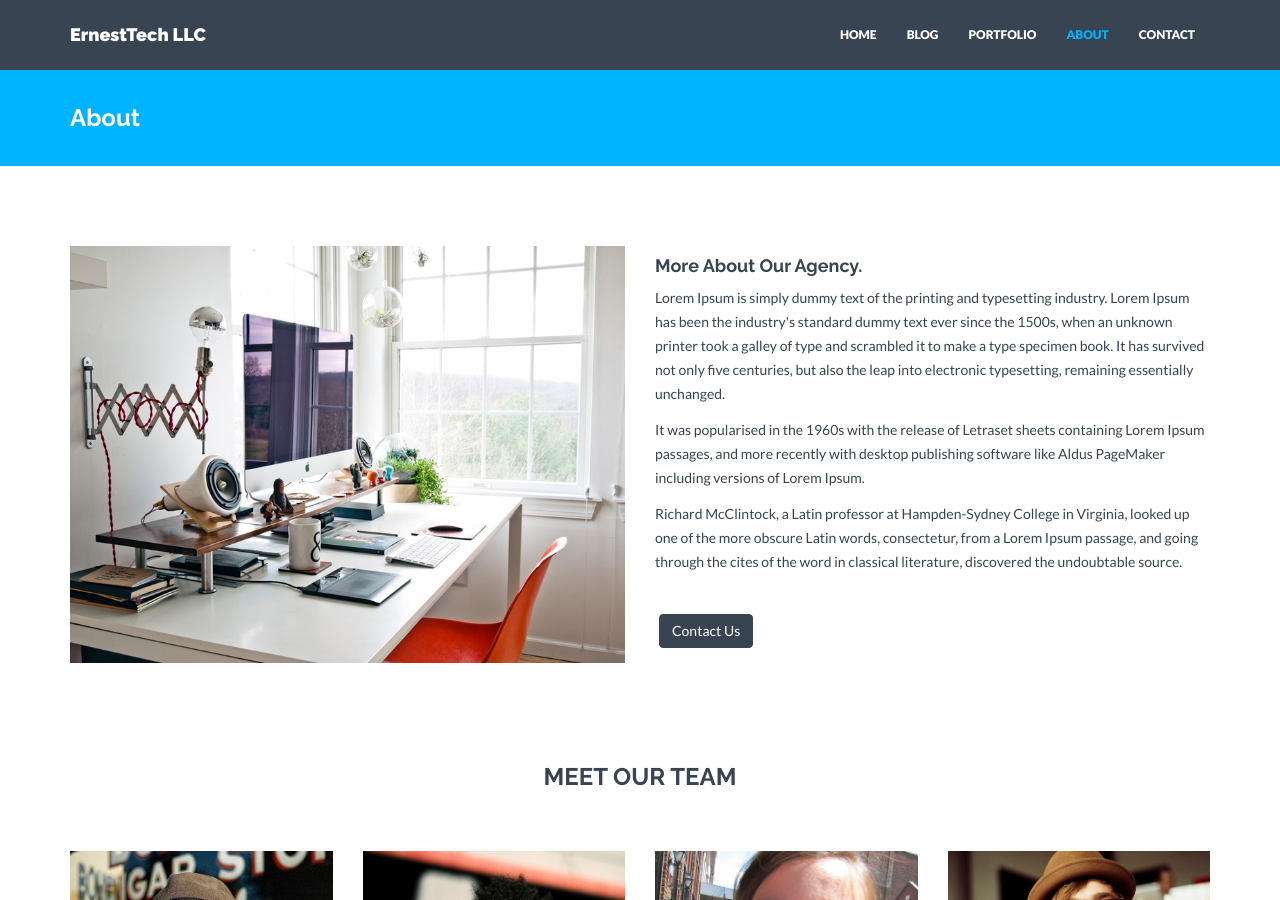
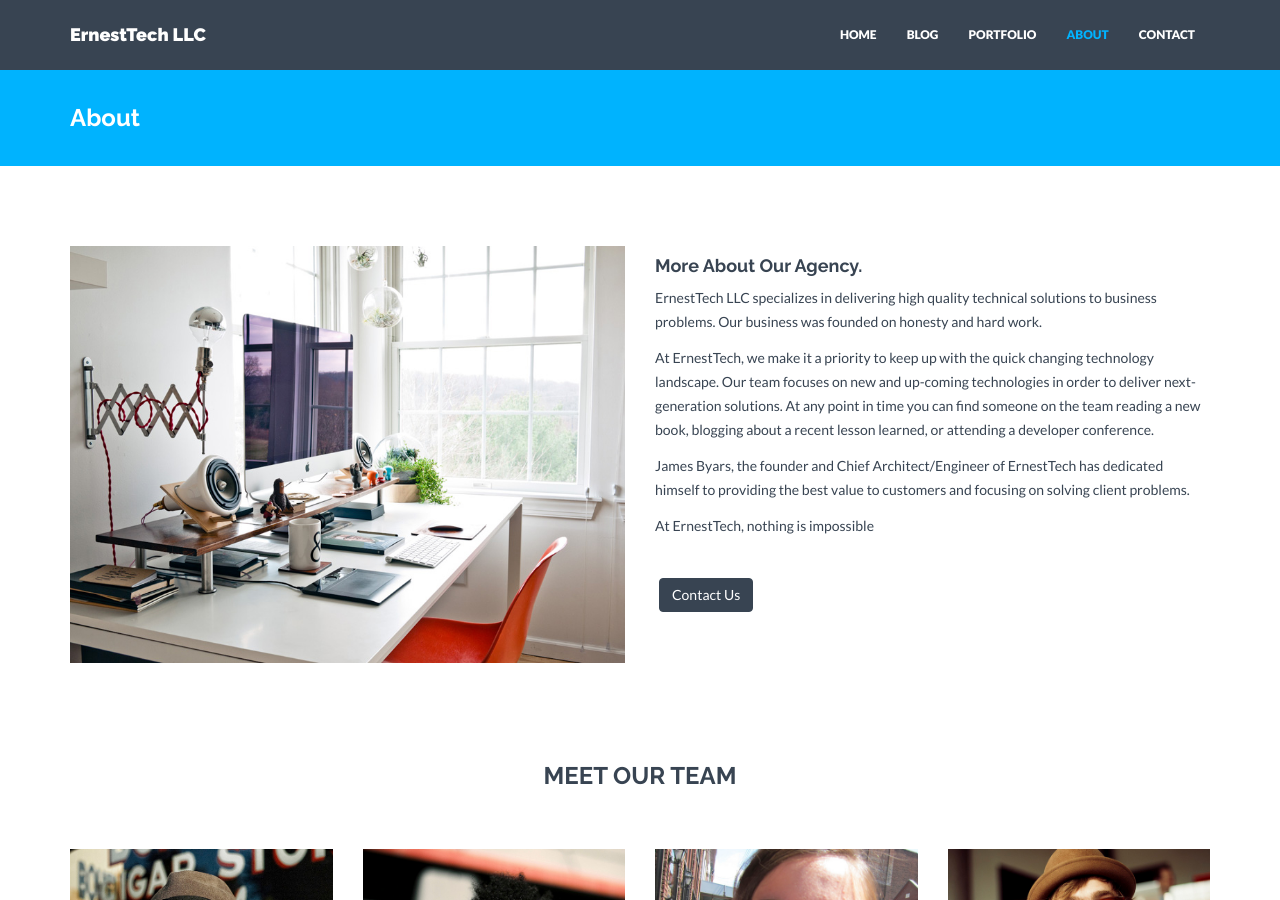
Before and after one commit to ErnestTech/ernesttech.github.io, a Jekyll site: the page built from about.html, in a window 1280 px wide and 900 px high. Built offline with Jekyll 4.4.1, drawn with Linux system fonts in a browser that asks for light colours; nearby versions of some CDN libraries.

Commit message:
Some basic content load

```diff
--- a/about.html
+++ b/about.html
@@ -11,9 +11,19 @@ permalink: /about/
         </div>
         <div class="col-lg-6">
             <h4>More About Our Agency.</h4>
-            <p>Lorem Ipsum is simply dummy text of the printing and typesetting industry. Lorem Ipsum has been the industry's standard dummy text ever since the 1500s, when an unknown printer took a galley of type and scrambled it to make a type specimen book. It has survived not only five centuries, but also the leap into electronic typesetting, remaining essentially unchanged. </p>
-            <p>It was popularised in the 1960s with the release of Letraset sheets containing Lorem Ipsum passages, and more recently with desktop publishing software like Aldus PageMaker including versions of Lorem Ipsum.</p>
-            <p>Richard McClintock, a Latin professor at Hampden-Sydney College in Virginia, looked up one of the more obscure Latin words, consectetur, from a Lorem Ipsum passage, and going through the cites of the word in classical literature, discovered the undoubtable source.</p>
+            <p>ErnestTech LLC specializes in delivering high quality technical solutions to business problems.  Our business was founded on honesty and hard work.</p>
+            <p>
+              At ErnestTech, we make it a priority to keep up with the quick changing technology landscape.  Our team focuses on new and up-coming technologies in order
+              to deliver next-generation solutions.  At any point in time you can find someone on the team reading a new book, blogging about a recent lesson learned,
+              or attending a developer conference.
+            </p>
+            <p>
+              James Byars, the founder and Chief Architect/Engineer of ErnestTech has dedicated himself to providing the best value to customers
+              and focusing on solving client problems.
+            </p>
+            <p>
+              At ErnestTech, nothing is impossible
+            </p>
             <p><br/><a href="/contact/" class="btn btn-theme">Contact Us</a></p>
         </div>
     </div><! --/row -->
--- a/contact.html
+++ b/contact.html
@@ -45,7 +45,7 @@ permalink: /contact/
                     Email: {{ site.email }}<br/>
                     Tel: {{ site.tel }}
                 </p>
-                <p>Lorem Ipsum is simply dummy text of the printing and typesetting industry. Lorem Ipsum has been the industry's standard dummy text ever since the 1500s.</p>
+                <p>ErnestTech LLC specializes in delivering high quality technical solutions to business problems.  Our business was founded on honesty and hard work.</p>
         </div>
     </div><! --/row -->
 </div><! --/container -->
--- a/index.html
+++ b/index.html
@@ -9,19 +9,19 @@ permalink: /
         <div class="row centered">
             <div class="col-md-4">
                 <i class="fa fa-heart-o"></i>
-                <h4>Handsomely Crafted</h4>
+                <h4>Websites and E-Commerce</h4>
                 <p>Lorem Ipsum is simply dummy text of the printing and typesetting industry. Lorem Ipsum has been the industry's standard dummy text ever since the 1500s, when an unknown printer took a galley of type and scrambled it to make a type specimen book.</p>
                 <p><br/><a href="#" class="btn btn-theme">More Info</a></p>
             </div>
             <div class="col-md-4">
                 <i class="fa fa-flask"></i>
-                <h4>Retina Ready</h4>
+                <h4>Mobile Ready</h4>
                 <p>Lorem Ipsum is simply dummy text of the printing and typesetting industry. Lorem Ipsum has been the industry's standard dummy text ever since the 1500s, when an unknown printer took a galley of type and scrambled it to make a type specimen book.</p>
                 <p><br/><a href="#" class="btn btn-theme">More Info</a></p>
             </div>
             <div class="col-md-4">
                 <i class="fa fa-trophy"></i>
-                <h4>Quality Theme</h4>
+                <h4>Cloud Solutions</h4>
                 <p>Lorem Ipsum is simply dummy text of the printing and typesetting industry. Lorem Ipsum has been the industry's standard dummy text ever since the 1500s, when an unknown printer took a galley of type and scrambled it to make a type specimen book.</p>
                 <p><br/><a href="#" class="btn btn-theme">More Info</a></p>
             </div>
--- a/portfolio.html
+++ b/portfolio.html
@@ -7,7 +7,10 @@ permalink: /portfolio/
 <div class="container mtb">
     <div class="row">
         <div class="col-lg-8 col-lg-offset-2 centered">
-            <h2>We create awesome designs to standout your site or product. Check some of our latest works.</h2>
+            <h2>
+              We focus on delivering quality, timely solutions to meet your business needs.  Have a look
+              at some of our latest work.
+            </h2>
             <br>
             <div class="hline"></div>
         </div>
```
Also changed, not shown: _includes/header.html (+3 -4 lines).
